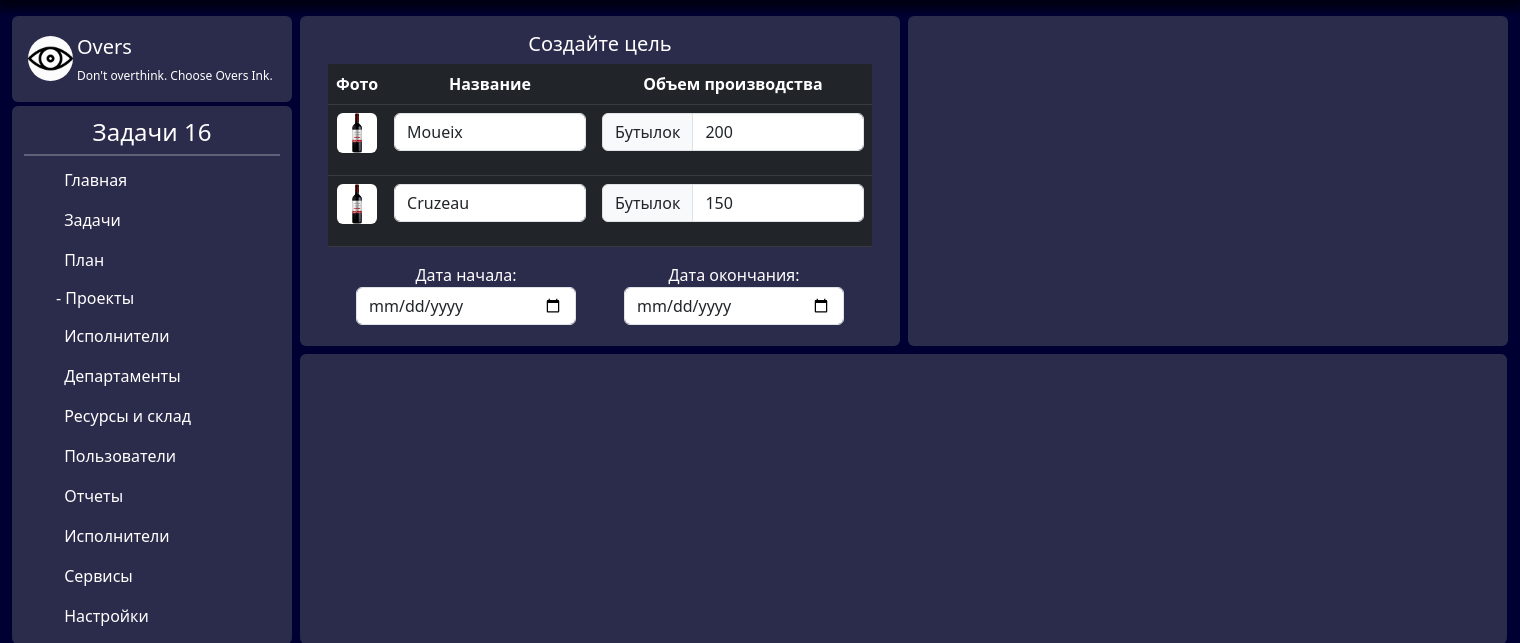
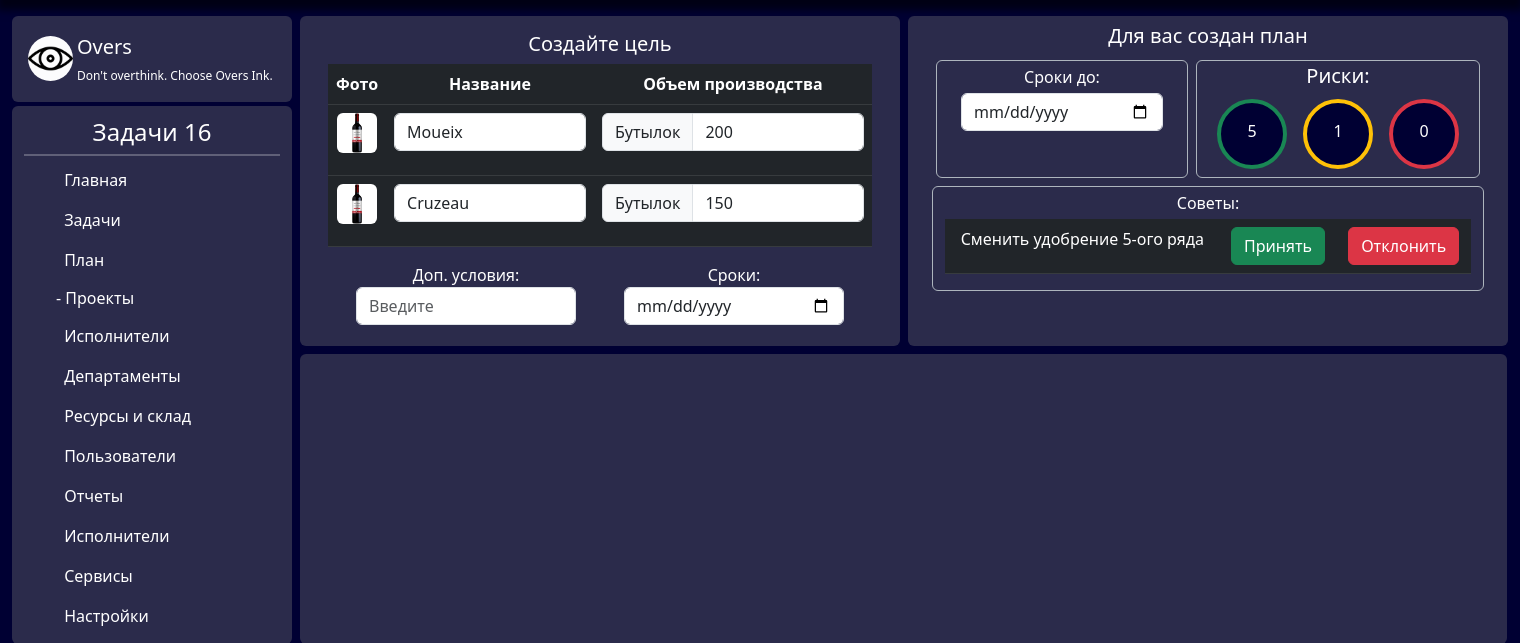
Before and after one commit to Polodashvili-Iosif/overs, a Django app: template overs/templates/pages/plan.html in a window 1520 px wide. Shown: the part 54-697 px from the top of the page. Run offline with Django 4.2, Linux system fonts and the light colour scheme; the template is opened without the code that fills it, so the values that code supplies are empty.

Commit message:
Сделан блок информация о плане

```diff
--- a/overs/static/css/style.css
+++ b/overs/static/css/style.css
@@ -36,6 +36,11 @@
 .vino_icon {
     height: 40px;
     background-color: white;
+}
+
+.plan_risks_circle {
+    height: 70px;
+    width: 70px;
 }
 
 .header {
--- a/overs/templates/pages/plan.html
+++ b/overs/templates/pages/plan.html
@@ -6,7 +6,7 @@
 {% endblock %}
 
 {% block content_center %}
-  <div class="d-flex flex-row">
+  <div class="text-white d-flex flex-row">
     <div class="text-white text-center plan_target rounded interface_background m-1 mt-0 p-3">
       <h5>
         Создайте цель
@@ -47,15 +47,15 @@
           <div class="col">
             <div class="container">
               <div class="form-group">
-                <label for="dateInput">Дата начала:</label>
-                <input type="date" class="form-control" id="dateInput">
+                <label for="dateInput">Доп. условия:</label>
+                <input type="text" class="form-control" placeholder="Введите">
               </div>
             </div>
           </div>
           <div class="col">
             <div class="container">
               <div class="form-group">
-                <label for="dateInput">Дата окончания:</label>
+                <label for="dateInput">Сроки:</label>
                 <input type="date" class="form-control" id="dateInput">
               </div>
             </div>
@@ -63,7 +63,56 @@
         </div>
       </div>
     </div>
-    <div class="plan_info rounded interface_background m-1 mt-0">
+    <div class="text-center plan_info rounded interface_background m-1 p-2 mt-0">
+      <div class="container">
+        <h5>
+          Для вас создан план
+        </h5>
+        <div class="row m-1">
+          <div class="col border border-dark-subtle rounded m-1">
+            <div class="container">
+              <div class="form-group">
+                <label for="dateInput" class="m-1">Сроки до:</label>
+                <input type="date" class="form-control" id="dateInput">
+              </div>
+            </div>
+          </div>
+          <div class="col border border-dark-subtle rounded m-1">
+            <span class="fs-5">Риски:</span>
+            <div class="d-flex flex-row">
+              <div class="text-center p-3 m-2 rounded-circle border border-4 border-success plan_risks_circle site_background">
+                5
+              </div>
+              <div class="text-center p-3 m-2 rounded-circle border border-4 border-warning plan_risks_circle site_background">
+                1
+              </div>
+              <div class="text-center p-3 m-2 rounded-circle border border-4 border-danger plan_risks_circle site_background">
+                0
+              </div>
+            </div>
+          </div>
+        </div>
+        <div class="col border border-dark-subtle rounded m-1">
+          <div class="container">
+            <div class="form-group">
+              <label for="dateInput" class="m-1">Советы:</label>
+                <table class="table table-dark table-hover">
+                  <tbody>
+                    <tr>
+                      <td class="m-1">Сменить удобрение 5-ого ряда</td>
+                      <td>
+                        <button type="button" class="btn btn-success">Принять</button>
+                      </td>
+                      <td>
+                        <button type="button" class="btn btn-danger">Отклонить</button>
+                      </td>
+                    </tr>
+                  </tbody>
+                </table>
+            </div>
+          </div>
+        </div>
+      </div>
     </div>
   </div>
   <div class="plan_stages rounded interface_background m-1">
```
